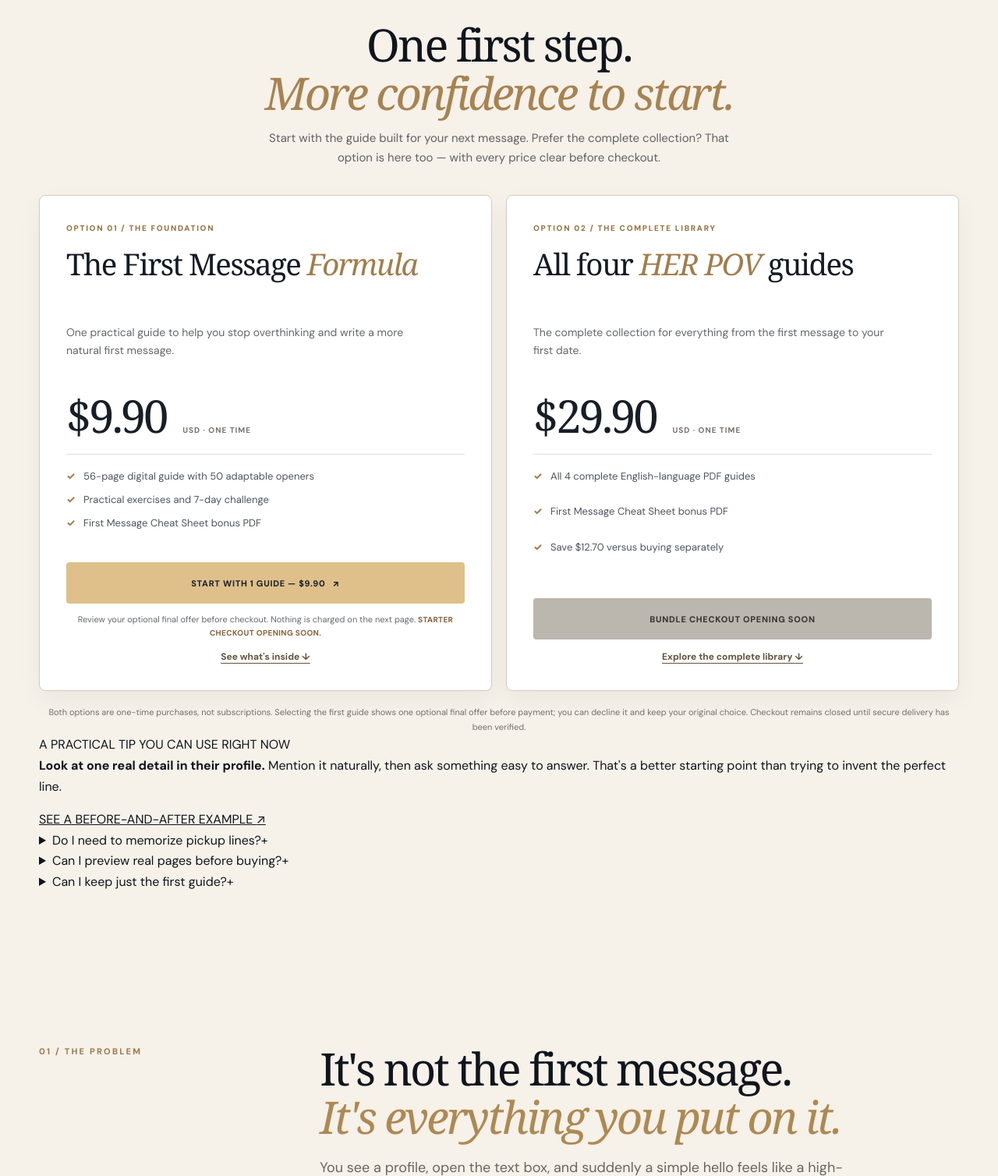
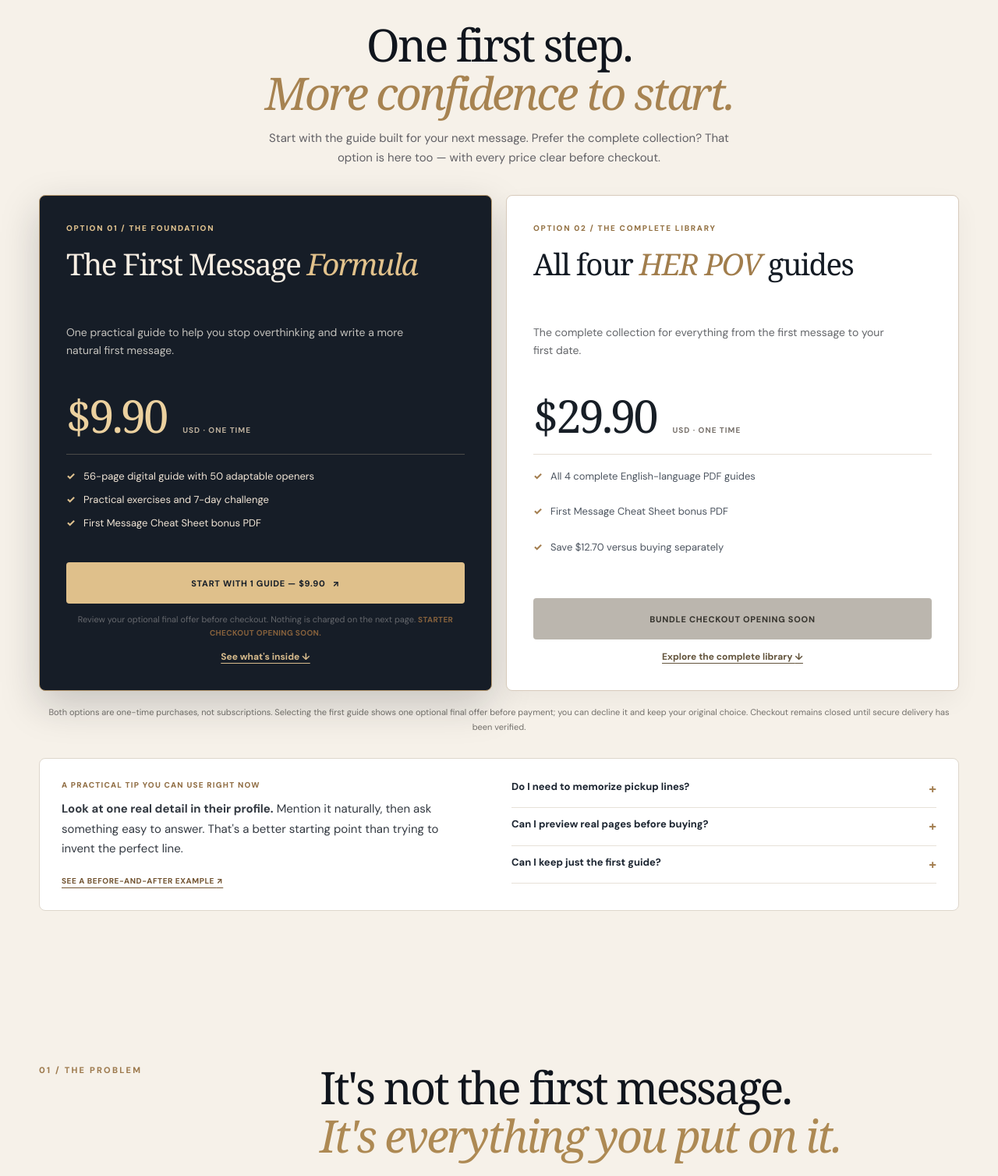
Before and after one commit to galfredorodrigues-cmyk/gringa, a Flask app: page / in a window 1280 px wide. Shown: the part 1082-2590 px from the top of the page at 78% size. Run offline with Flask 3, Linux system fonts and the light colour scheme.

Commit message:
Prioritize starter option visually and style practical objection-breaker panel

```diff
--- a/static/css/landing.css
+++ b/static/css/landing.css
@@ -124,32 +124,32 @@
 .choice__head p{font-size:15px;color:#616065;margin:0 auto;max-width:620px}
 .choice__grid{display:grid;grid-template-columns:repeat(2,minmax(0,1fr));gap:18px;align-items:stretch}
 .choice__card{display:flex;flex-direction:column;position:relative;min-width:0;padding:34px;background:#fff;border:1px solid #d7cabb;border-radius:8px;scroll-margin-top:25px;box-shadow:0 12px 32px #191a1b0c;color:#141b24}
-.choice__card--complete{background:#161d27;color:#f7eee3;border-color:#9c7a4e}
+.choice__card--featured{background:#161d27;color:#f7eee3;border-color:#9c7a4e}
 .choice__eyebrow{font-size:10px;letter-spacing:.17em;font-weight:800;color:#937143}
-.choice__card--complete .choice__eyebrow{color:#e4c590}
+.choice__card--featured .choice__eyebrow{color:#e4c590}
 .choice__card h3{font:400 clamp(29px,3vw,42px)/1.08 Georgia,serif;letter-spacing:-.04em;min-height:84px;margin:17px 0 13px}
 .choice__card h3 em{font-style:italic;color:#a17d4c}
-.choice__card--complete h3 em{color:#e2c28c}
+.choice__card--featured h3 em{color:#e2c28c}
 .choice__description{font-size:14px;line-height:1.65;color:#65676b;min-height:71px;margin-bottom:15px;max-width:470px}
-.choice__card--complete .choice__description{color:#c4c2bd}
+.choice__card--featured .choice__description{color:#c4c2bd}
 .choice__price{font:400 clamp(42px,5vw,58px)/1.1 Georgia,serif;letter-spacing:-.055em;color:#171e26;margin-bottom:17px}
 .choice__price span{font:700 10px var(--body);letter-spacing:.1em;color:#78716b;white-space:nowrap;margin-left:9px}
-.choice__card--complete .choice__price{color:#ecd19f}
-.choice__card--complete .choice__price span{color:#bcaf9c}
+.choice__card--featured .choice__price{color:#ecd19f}
+.choice__card--featured .choice__price span{color:#bcaf9c}
 .choice__list{list-style:none;padding:18px 0 20px;margin:0 0 20px;border-top:1px solid #e6ded4;display:grid;gap:10px;flex:1}
-.choice__card--complete .choice__list{border-top-color:#4b4b48}
+.choice__card--featured .choice__list{border-top-color:#4b4b48}
 .choice__list li{font-size:13px;line-height:1.55;color:#4d5560;padding-left:22px;position:relative}
 .choice__list li:before{content:"✓";font-weight:800;color:#a47f51;position:absolute;left:0;top:0}
-.choice__card--complete .choice__list li{color:#f0e4d5}
-.choice__card--complete .choice__list li:before{color:#dec18f}
+.choice__card--featured .choice__list li{color:#f0e4d5}
+.choice__card--featured .choice__list li:before{color:#dec18f}
 .choice__actions{display:grid;gap:14px}
 .choice__button{display:flex;align-items:center;justify-content:center;gap:9px;width:100%;min-height:53px;padding:14px 15px;text-align:center;font:800 11px var(--body);letter-spacing:.065em;text-decoration:none;border:0;border-radius:4px;cursor:pointer}
 .choice__button--dark{background:#151d27;color:#fbf6ef}
 .choice__button--gold{background:#dfc08b;color:#19202a}
 .choice__button--disabled{background:#bbb6ae;color:#37352f;cursor:not-allowed}
-.choice__card--complete .choice__button--disabled{background:#99958e;color:#19202a}
+.choice__card--featured .choice__button--disabled{background:#99958e;color:#19202a}
 .choice__learn{font-size:12px;line-height:1.4;font-weight:700;text-align:center;text-underline-offset:4px;color:#63543c}
-.choice__card--complete .choice__learn{color:#d8bc8d}
+.choice__card--featured .choice__learn{color:#d8bc8d}
 .choice__footnote{font-size:11px;color:#74716c;text-align:center;margin:18px 0 0}
 @media(max-width:740px){.choice{padding:58px 0 63px}.choice__grid{grid-template-columns:1fr}.choice__card{padding:27px}.choice__card h3{min-height:0}.choice__description{min-height:0}.choice__price{font-size:51px}}
 @media(prefers-reduced-motion:reduce){.choice *{scroll-behavior:auto!important}}
@@ -157,3 +157,18 @@
 /* Before checkout, the starter path leads through Last Chance Offer. */
 .choice__step-note{margin:-2px 0 0;text-align:center;font-size:11px;line-height:1.55;color:#66686d}
 .choice__step-note strong{font-size:10px;letter-spacing:.035em;color:#86613c}
+
+/* Value before price: starter product is the primary conversion path. */
+.choice__card--featured{border-color:#b89a6f;box-shadow:0 18px 50px #171b2536}
+.choice__value{display:grid;grid-template-columns:1fr 1fr;gap:32px;margin-top:30px;padding:26px 28px;background:#fff;border:1px solid #ded7cc;border-radius:8px;text-align:left;align-items:start}
+.choice__value-label{display:block;color:#906d43;font-size:10px;letter-spacing:.12em;font-weight:800;margin-bottom:10px}
+.choice__value-main p{color:#343a42;font-size:15px;line-height:1.7;margin-bottom:13px;max-width:510px}
+.choice__value-main a{font-size:10px;font-weight:800;letter-spacing:.055em;color:#745634;text-decoration:underline;text-underline-offset:5px}
+.choice__value-questions details{border-bottom:1px solid #e7e1d8;padding:11px 0}
+.choice__value-questions details:first-child{padding-top:0}
+.choice__value-questions summary{cursor:pointer;display:flex;justify-content:space-between;gap:12px;font-size:13px;font-weight:700;line-height:1.5;color:#1b2430;list-style:none}
+.choice__value-questions summary::-webkit-details-marker{display:none}
+.choice__value-questions summary span{color:#a47f51;font-size:17px}
+.choice__value-questions p{font-size:12px;color:#676b6b;line-height:1.65;margin:10px 0 2px}
+.choice__value-questions p a{color:#7e5d34;text-decoration:underline}
+@media(max-width:780px){.choice__value{grid-template-columns:1fr;gap:20px;padding:23px}}
```
